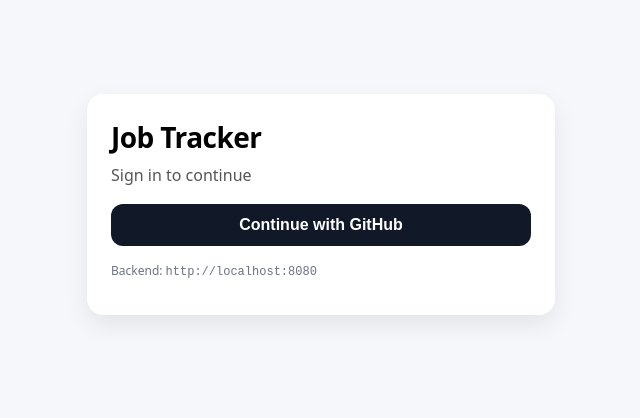
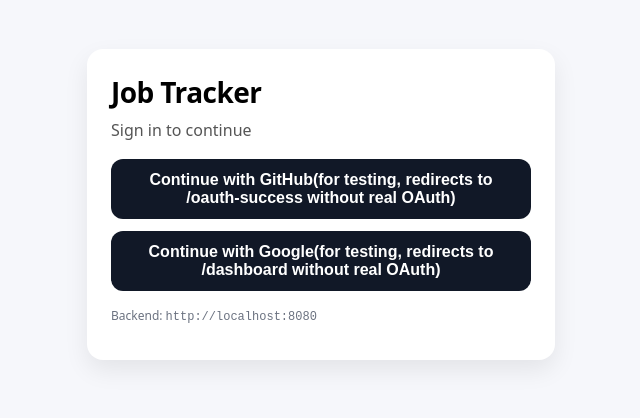
Before and after one commit to sungmin-park-01/CST-438_Project2_Front_end, a React (Vite) app: page / in a window 1280 px wide. Shown: the part 228-646 px from the top of the page, without its empty margins (319-959 px from the left). Built offline with nearby package versions, Linux system fonts and the light colour scheme; no server answers.

Commit message:
add test set up

```diff
--- a/src/pages/loginpage.jsx
+++ b/src/pages/loginpage.jsx
@@ -26,15 +26,18 @@ export default function LoginPage() {
     })();
   }, [navigate]);
 
+  // GitHub
   const loginWithGithub = () => {
     // Start OAuth login on the backend (Spring Security)
-    window.location.href = `${import.meta.env.VITE_API_URL}/oauth2/authorization/github`;
+    //window.location.href = `${import.meta.env.VITE_API_URL}/oauth2/authorization/github`;
+    window.location.href = `/oauth-success`;
   };
 
-  // Optional: if you add Google later, enable this route in Spring and properties
-  // const loginWithGoogle = () => {
-  //   window.location.href = `${import.meta.env.VITE_API_URL}/oauth2/authorization/google`;
-  // };
+  // Google
+  const loginWithGoogle = () => {
+    //window.location.href = `${import.meta.env.VITE_API_URL}/oauth2/authorization/google`;
+    window.location.href = `/dashboard`;
+  };
 
   if (checking) {
     return (
@@ -54,7 +57,13 @@ export default function LoginPage() {
         <p style={styles.text}>Sign in to continue</p>
 
         <button style={styles.primaryBtn} onClick={loginWithGithub}>
-          Continue with GitHub
+          Continue with GitHub(for testing, redirects to /oauth-success without real OAuth)
+        </button>
+
+        <div style={{ height: 12 }} />
+
+        <button style={styles.primaryBtn} onClick={loginWithGoogle}>
+          Continue with Google(for testing, redirects to /dashboard without real OAuth)
         </button>
 
         {/* Uncomment if you add Google OAuth on backend */}
```
